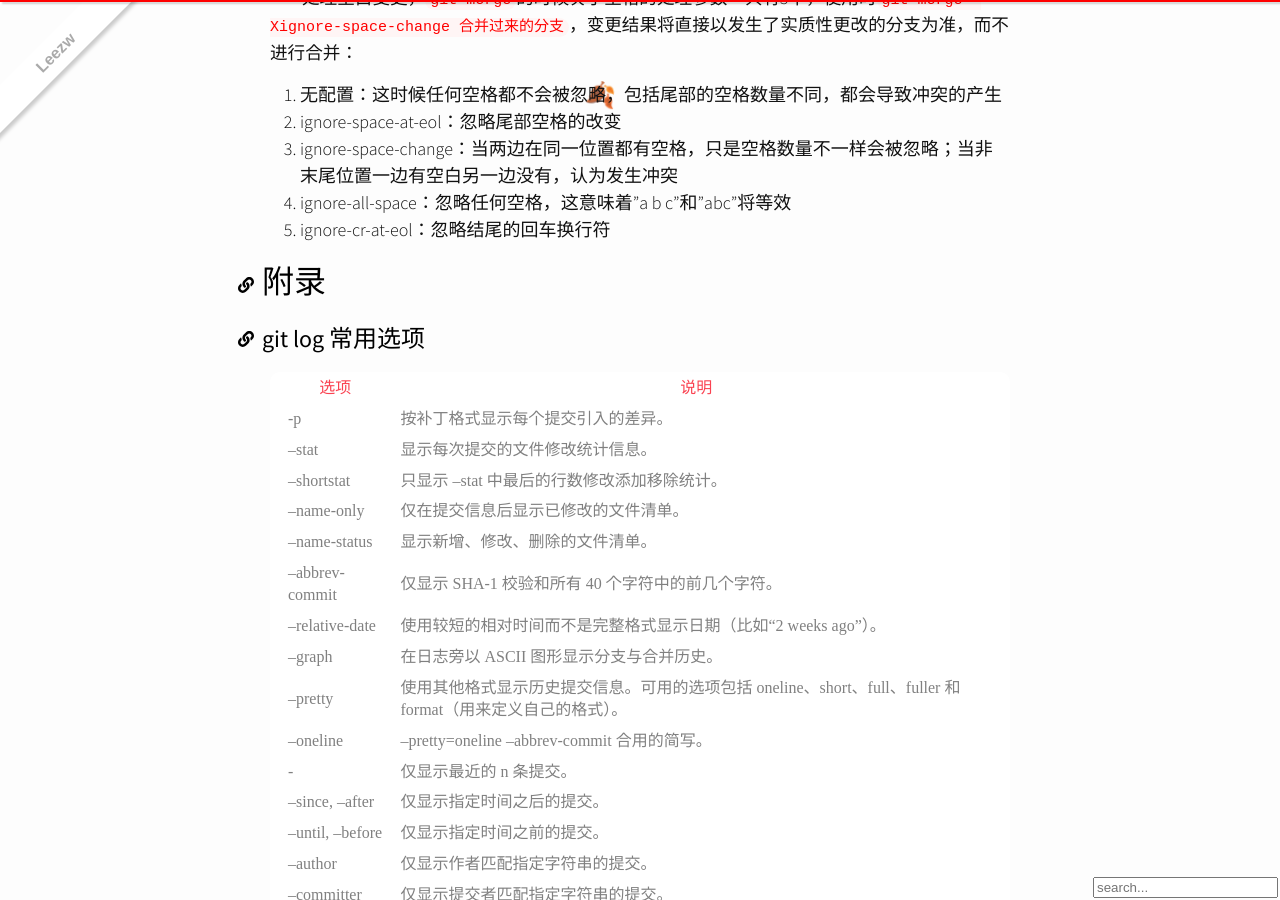
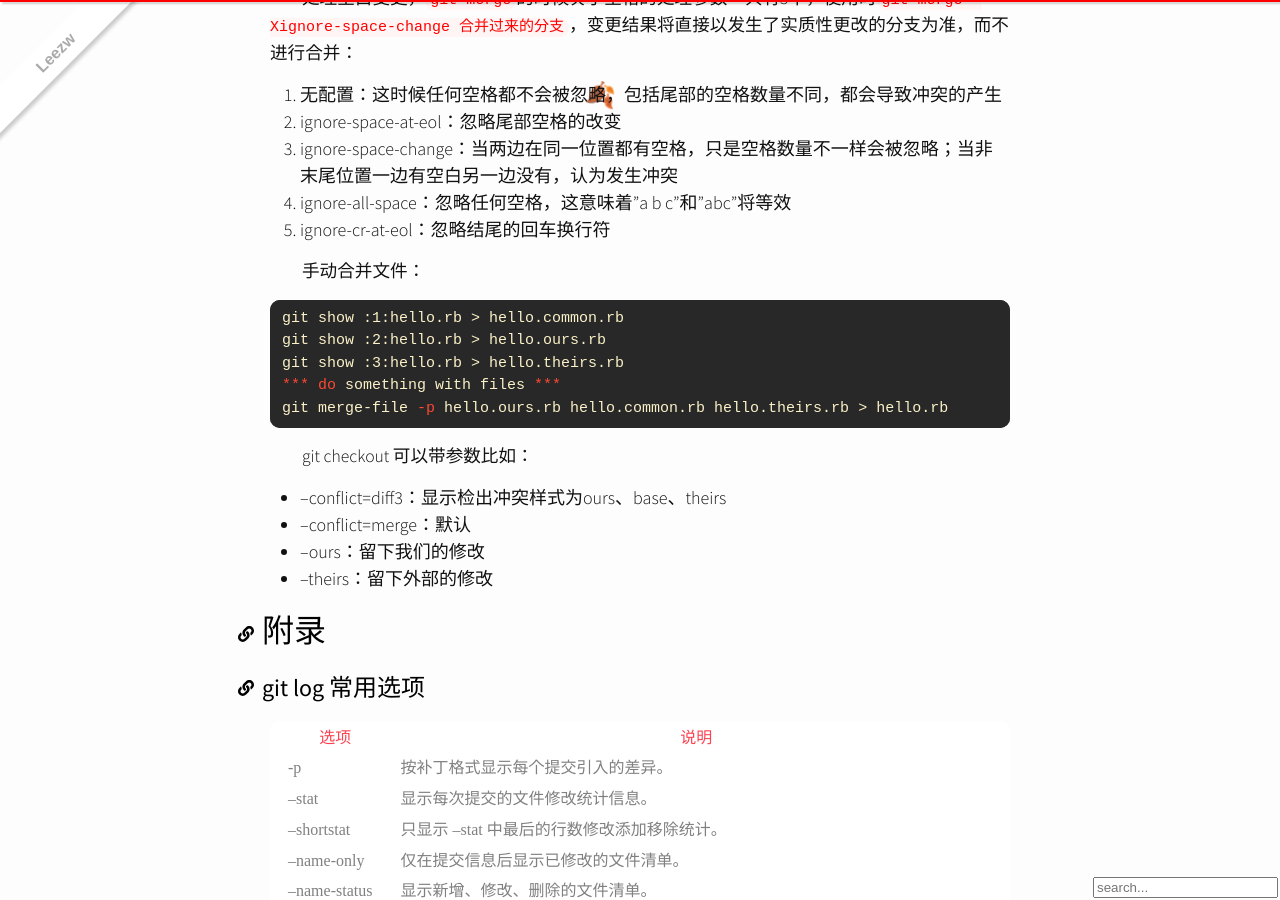
Before and after one commit to quantum-li/quantum-li.github.io, a Jekyll site: the page built from _article/2020-11-02-git-reference.md, in a window 1280 px wide and 900 px high, scrolled down 17484 px. Built offline with Jekyll 4.4.1, drawn with Linux system fonts in a browser that asks for light colours; nearby versions of some CDN libraries; comment, search, counter and statistics services are not loaded.

Commit message:
2020-12-15 11:58:19

````diff
--- a/_article/2020-11-02-git-reference.md
+++ b/_article/2020-11-02-git-reference.md
@@ -403,6 +403,22 @@ git rebase --continue
 4. ignore-all-space：忽略任何空格，这意味着"a b c"和"abc"将等效
 5. ignore-cr-at-eol：忽略结尾的回车换行符
 
+手动合并文件：
+
+```shell
+git show :1:hello.rb > hello.common.rb
+git show :2:hello.rb > hello.ours.rb
+git show :3:hello.rb > hello.theirs.rb
+*** do something with files ***
+git merge-file -p hello.ours.rb hello.common.rb hello.theirs.rb > hello.rb
+```
+
+git checkout 可以带参数比如：
+
++ --conflict=diff3：显示检出冲突样式为ours、base、theirs
++ --conflict=merge：默认
++ --ours：留下我们的修改
++ --theirs：留下外部的修改
 
 
 # 附录
````
